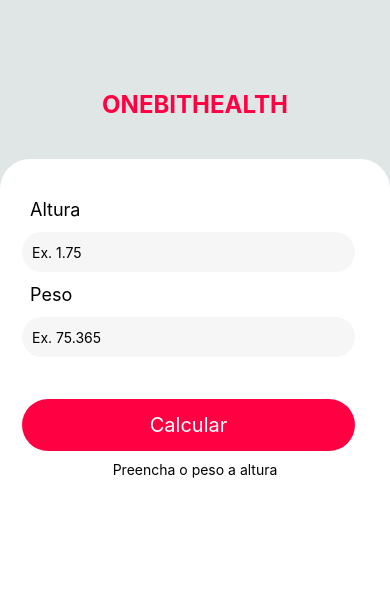
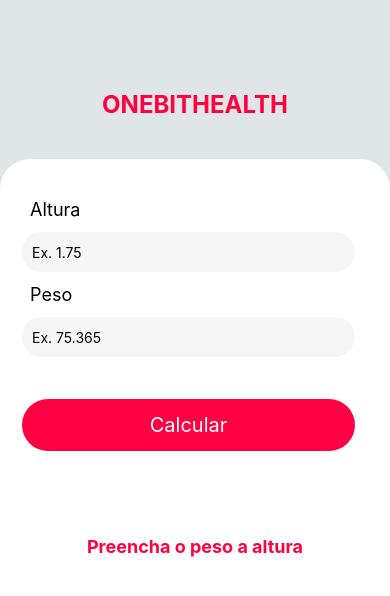
Before and after one commit to raphael-ramos/onebitcode-reactnative, a React Native app in the folder onebithealth/: screen / in a window 390 px wide. Shown: the top 596 px of the page. Built offline with nearby package versions, Linux system fonts and the light colour scheme.

Commit message:
Estilizada as mensagens do resultado do IMC

```diff
--- a/onebithealth/src/components/Form/ResultImc/index.js
+++ b/onebithealth/src/components/Form/ResultImc/index.js
@@ -1,11 +1,13 @@
 import React from "react";
 import {View,Text, ProgressViewIOSComponent} from "react-native";
 
+import styles from "./style";
+
 export default function ResultImc(props){
     return(
-        <View>
-            <Text>{props.messageResultImc}</Text>
-            <Text>{props.resultImc}</Text>
+        <View style={styles.resultImc}>
+            <Text style={styles.information}>{props.messageResultImc}</Text>
+            <Text style={styles.numberImc}>{props.resultImc}</Text>
         </View>
     );
 }
--- a/onebithealth/src/components/Form/ResultImc/style.js
+++ b/onebithealth/src/components/Form/ResultImc/style.js
@@ -0,0 +1,24 @@
+import { StyleSheet } from "react-native";
+
+const styles = StyleSheet.create({
+    resultImc:{
+        flex:1,
+        marginTop:15,
+        paddingTop:60,
+        borderRadius:50,
+        alignItems:"center",
+        width:"100%",
+    },
+    numberImc:{
+        fontSize:48,
+        color:"#FF0043",
+        fontWeight:"bold",
+    },
+    information:{
+        fontSize:18,
+        color:"#FF0043",
+        fontWeight:"bold",
+    }
+});
+
+export default styles
```
